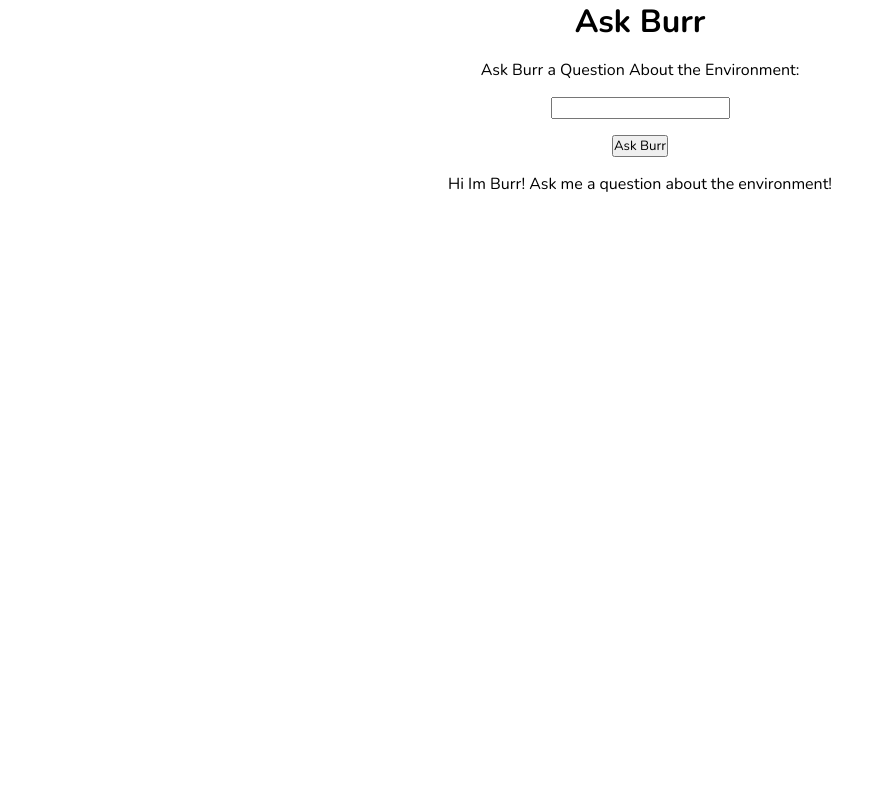
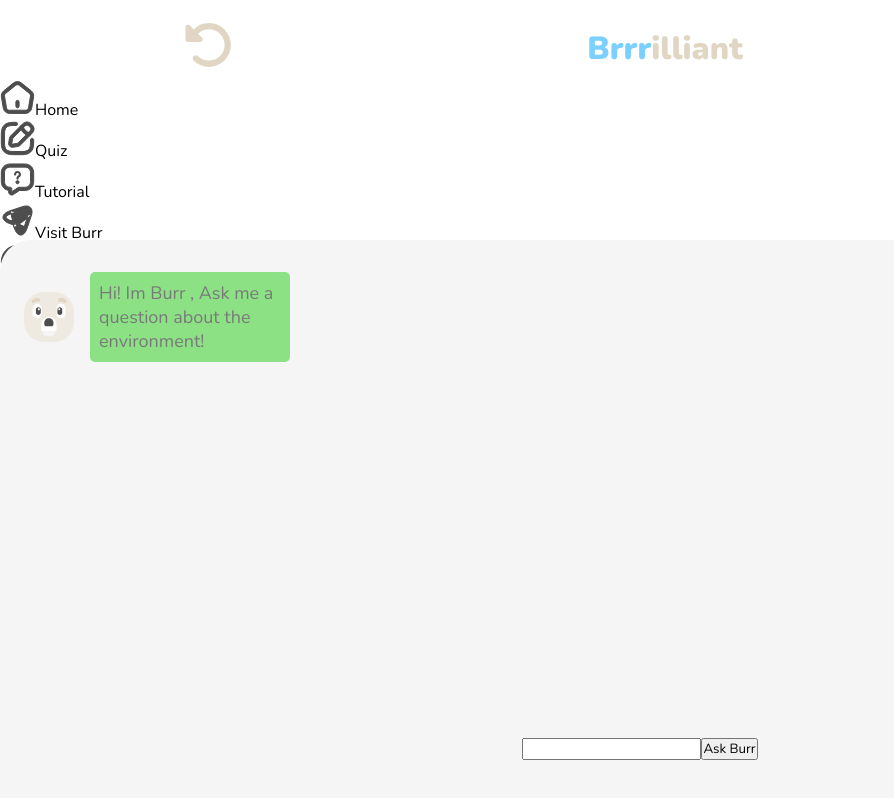
Before and after one commit to Paynecoder/BigProjectOne, a Next.js app: page /askburr in a window 1280 px wide. Shown: the whole page, without its empty margins (0-894 px from the left). Built offline with nearby package versions, Linux system fonts and the light colour scheme; no server answers.

Commit message:
ask burr chat

```diff
--- a/components/Navbar/index.js
+++ b/components/Navbar/index.js
@@ -54,7 +54,7 @@ export default function Navbar() {
               setMenuOpen(false);
             }}
           >
-            <Image src={homeico} />
+            <Image src={homeico} alt="home" />
             <span>Home</span>
           </li>
           <li
@@ -63,7 +63,7 @@ export default function Navbar() {
               setMenuOpen(false);
             }}
           >
-            <Image src={quizico} />
+            <Image src={quizico} alt="quiz" />
             <span>Quiz</span>
           </li>
           <li
@@ -72,7 +72,7 @@ export default function Navbar() {
               setMenuOpen(false);
             }}
           >
-            <Image src={tutico} />
+            <Image src={tutico} alt="tut" />
             <span>Tutorial</span>
           </li>
           <li
@@ -81,7 +81,7 @@ export default function Navbar() {
               setMenuOpen(false);
             }}
           >
-            <Image src={visitico} />
+            <Image src={visitico} alt="visit" />
             <span>Visit Burr</span>
           </li>
           <li
@@ -90,11 +90,11 @@ export default function Navbar() {
               setMenuOpen(false);
             }}
           >
-            <Image src={aboutico} />
+            <Image src={aboutico} alt="about" />
             <span>About</span>
           </li>
         </ul>
-        <Image src={bear} className={styles.menu__bear} />
+        <Image src={bear} className={styles.menu__bear} alt="bear" />
       </aside>
       <style jsx>
         {`
--- /dev/null
+++ b/components/SendField/index.js
@@ -0,0 +1,29 @@
+import styles from "./SendField.module.css";
+import askGpt from "@/hooks/askgpt";
+
+export default function SendField({ onSend }) {
+  const { askBurr, prompt, setPrompt, response, setResponse } = askGpt();
+
+  const handleSubmit = async (e) => {
+    e.preventDefault();
+    onSend(prompt);
+    const response = await askBurr(prompt);
+    setResponse(response);
+  };
+
+  return (
+    <>
+      <main className={styles.main}>
+        <input
+          type="text"
+          id="prompt"
+          name="prompt"
+          value={prompt}
+          autoComplete="off"
+          onChange={(e) => setPrompt(e.target.value)}
+        />
+        <button onClick={handleSubmit}>Ask Burr</button>
+      </main>
+    </>
+  );
+}
--- a/hooks/askgpt.js
+++ b/hooks/askgpt.js
@@ -1,6 +1,10 @@
 import { Configuration, OpenAIApi } from "openai";
+import { useState } from "react";
 
 export default function askGpt() {
+  const [prompt, setPrompt] = useState("");
+  const [response, setResponse] = useState("");
+
   const config = new Configuration({
     apiKey: process.env.NEXT_PUBLIC_OPENAI_APIKEY,
     headers: {
@@ -33,5 +37,5 @@ export default function askGpt() {
     return completion.data.choices[0].message.content;
   }
 
-  return { askBurr };
+  return { askBurr, prompt, setPrompt, response, setResponse };
 }
--- a/pages/askburr.js
+++ b/pages/askburr.js
@@ -1,37 +1,55 @@
 import askGpt from "../hooks/askgpt.js";
 import { useState } from "react";
 import styles from "../styles/askburr.module.css";
+import Navbar from "@/components/Navbar/index.js";
+import burr from "@/public/favicon.svg";
+import Image from "next/image.js";
+import SendField from "@/components/SendField/index.js";
 
 export default function askBurr() {
-  const { askBurr } = askGpt();
-  const [prompt, setPrompt] = useState("");
-  const [response, setResponse] = useState("");
+  const { askBurr, prompt, setPrompt, response, setResponse } = askGpt();
+  const [messagesRemaining, setMessagesRemaining] = useState(5);
 
-  const handleSubmit = async (e) => {
-    e.preventDefault();
-    const response = await askBurr(prompt);
-    setResponse(response);
+  const handleUserInput = async (input) => {
+    setPrompt(input);
+    const newResponse = await askBurr(input);
+    setResponse(newResponse);
   };
 
   return (
     <>
+      <Navbar />
       <main className={styles.main}>
-        <h1>Ask Burr</h1>
-        <label htmlFor="prompt">
-          Ask Burr a Question About the Environment:{" "}
-        </label>
-        <input
-          type="text"
-          id="prompt"
-          name="prompt"
-          value={prompt}
-          autoComplete="off"
-          onChange={(e) => setPrompt(e.target.value)}
-        />
-        <button onClick={handleSubmit}>Ask Burr</button>
-        <p>
-          {response || "Hi Im Burr! Ask me a question about the environment!"}
-        </p>
+        <div className={styles.intro}>
+          <h1 className={styles.title}>Ask Burr</h1>
+          <p className={styles.desc}>
+            Feel Free to ask Burr any questions you have about climate change!
+          </p>
+        </div>
+        <h3>Messages Remaining: {messagesRemaining}</h3>
+        <div className={styles.chatbox}>
+          <div className={styles.burrgreet}>
+            <Image src={burr} width={50} alt="burr pfp" />
+            <div className={styles.greetbubble}>
+              Hi! Im Burr , Ask me a question about the environment!
+            </div>
+          </div>
+          {prompt != "" && (
+            <div className={styles.usrquestion}>
+              <div className={styles.promptbubble}>{prompt}</div>
+              <div className={styles.pfp}></div>
+            </div>
+          )}
+          {response != "" && (
+            <div className={styles.response}>
+              <Image src={burr} width={50} alt="burr pfp" />
+              <div className={styles.responsebubble}>{response}</div>
+            </div>
+          )}
+        </div>
+        <div className={styles.fieldwrap}>
+          <SendField onSend={handleUserInput} />
+        </div>
       </main>
     </>
   );
--- a/styles/askburr.module.css
+++ b/styles/askburr.module.css
@@ -4,4 +4,111 @@
     align-items: center;
     flex-direction: column;
     gap: 1em;
+    margin-top: 1em;
 }
+
+.title {
+    color: var(--primary-gray);
+    font-family: 'Nunito';
+    font-size: 48px;
+    font-weight: 900;
+}
+
+.intro {
+    display: flex;
+    justify-content: center;
+    align-items: center;
+    flex-direction: column;
+    text-align: center;
+    gap: 0.5;
+}
+
+.desc {
+    font-family: "Nunito";
+    font-weight: 500;
+    color: var(--secondary-gray);
+    font-size: 24px;
+    width: 100%;
+}
+
+.chatbox {
+    position: absolute;
+    bottom: 0;
+    background-color: #F5F5F5;
+    width: 100%;
+    height: 560px;
+    border-radius: 31px 31px 0 0;
+    padding-left: 1.5em;
+    padding-top: 2em;
+    display: flex;
+    flex-direction: column;
+    gap: 2em;
+}
+
+.burrgreet {
+    display: flex;
+    align-items: center;
+    gap: 1em;
+}
+
+.greetbubble {
+    background-color: #24CF16;
+    opacity: 50%;
+    width: 200px;
+    border-radius: 5px;
+    text-align: left;
+    color: black;
+    font-family: 'Nunito';
+    font-size: 18px;
+    min-height: 40px;
+    padding: 0.5em;
+}
+
+.fieldwrap {
+    position: fixed;
+    bottom: 5%;
+}
+.usrquestion {
+    display: flex;
+    align-items: center;
+    gap: 1em;
+    margin-left: 6em;
+}
+
+.promptbubble {
+    background-color: var(--secondary-blue);
+    width: 200px;
+    border-radius: 5px;
+    text-align: left;
+    color: black;
+    font-family: 'Nunito';
+    font-size: 18px;
+    min-height: 40px;
+    padding: 0.5em;
+}
+
+.pfp {
+    background-color: var(--primary-gray);
+    width: 50px;
+    height: 50px;
+    border-radius: 10px;
+}
+
+.response {
+    display: flex;
+    align-items: center;
+    gap: 1em;
+}
+
+.responsebubble {
+    background-color: #24CF16;
+    opacity: 50%;
+    width: 200px;
+    border-radius: 5px;
+    text-align: left;
+    color: black;
+    font-family: 'Nunito';
+    font-size: 18px;
+    min-height: 40px;
+    padding: 0.5em;
+}
```
Also changed, not shown: pages/results.js (+7 -2 lines), components/SendField/SendField.module.css (added).
